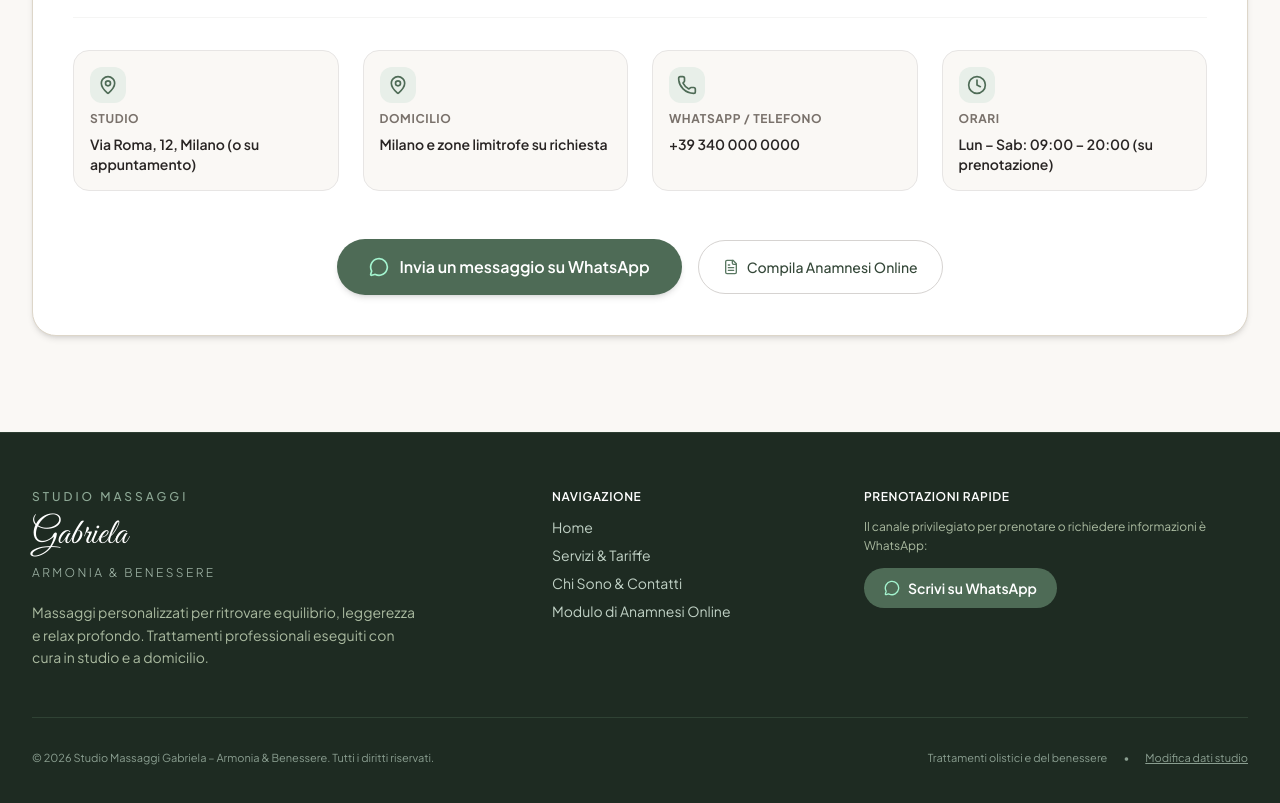
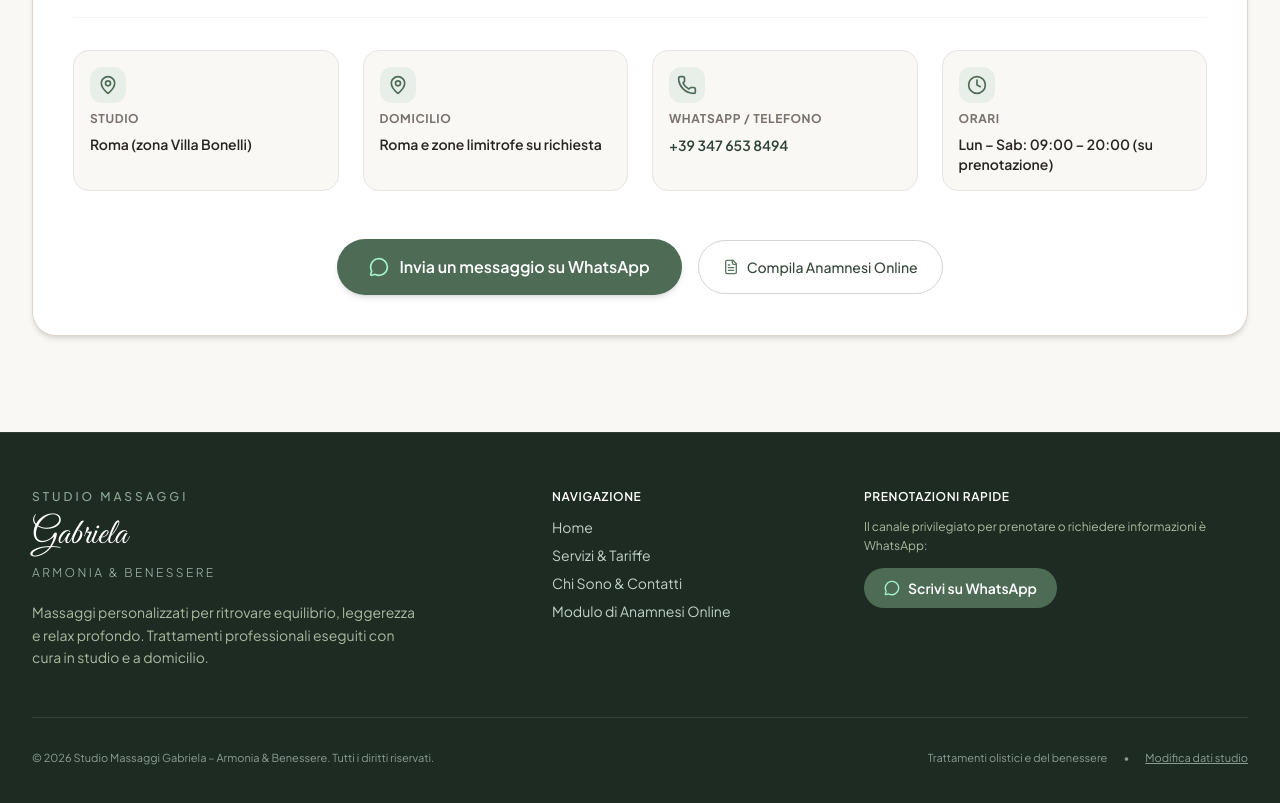
Before and after one commit to gabi710409/studio-massaggi-gabriela, a React (Vite) app: page / in a window 1280 px wide. Shown: the part 5000-5803 px from the top of the page. Built offline with nearby package versions, Linux system fonts and the light colour scheme; a web font is replaced by a local one.

Commit message:
Aggiornati recapiti: numero WhatsApp +39 347 653 8494 e sede studio Roma zona Villa Bonelli

```diff
--- a/src/App.tsx
+++ b/src/App.tsx
@@ -14,7 +14,20 @@ export default function App() {
   const [studioInfo, setStudioInfo] = useState<StudioInfo>(() => {
     try {
       const saved = localStorage.getItem('gabriela_studio_info');
-      return saved ? JSON.parse(saved) : DEFAULT_STUDIO_INFO;
+      if (saved) {
+        const parsed = JSON.parse(saved);
+        if (!parsed.whatsappNumber || parsed.whatsappNumber === '393400000000') {
+          parsed.whatsappNumber = DEFAULT_STUDIO_INFO.whatsappNumber;
+          parsed.phone = DEFAULT_STUDIO_INFO.phone;
+        }
+        if (!parsed.address || parsed.address.includes('Milano')) {
+          parsed.address = DEFAULT_STUDIO_INFO.address;
+          parsed.homeVisits = DEFAULT_STUDIO_INFO.homeVisits;
+        }
+        localStorage.setItem('gabriela_studio_info', JSON.stringify(parsed));
+        return parsed;
+      }
+      return DEFAULT_STUDIO_INFO;
     } catch {
       return DEFAULT_STUDIO_INFO;
     }
--- a/src/components/AboutMeContact.tsx
+++ b/src/components/AboutMeContact.tsx
@@ -161,9 +161,15 @@ export const AboutMeContact: React.FC<AboutMeContactProps> = ({
                 <Phone className="w-5 h-5" />
               </div>
               <h4 className="text-xs uppercase tracking-wider text-stone-500 font-bold">WhatsApp / Telefono</h4>
-              <p className="text-sm font-semibold text-stone-800 leading-snug">
-                {studioInfo.phone}
-              </p>
+              <a
+                href={whatsappLink}
+                target="_blank"
+                rel="noopener noreferrer"
+                className="text-sm font-semibold text-[#2D4334] hover:text-[#1E824C] hover:underline flex items-center gap-1.5 transition-colors"
+                title="Clicca per aprire la chat WhatsApp"
+              >
+                <span>{studioInfo.phone}</span>
+              </a>
             </div>
 
             {/* Orari */}
--- a/src/components/SettingsModal.tsx
+++ b/src/components/SettingsModal.tsx
@@ -87,7 +87,7 @@ export const SettingsModal: React.FC<SettingsModalProps> = ({
               type="text"
               value={formData.address}
               onChange={(e) => setFormData({...formData, address: e.target.value})}
-              placeholder="Es. Via Garibaldi 15, Milano"
+              placeholder="Es. Roma (zona Villa Bonelli)"
               className="w-full px-3 py-2 text-sm rounded-lg border border-stone-300 focus:ring-2 focus:ring-[#5A7862] bg-white"
             />
           </div>
@@ -101,7 +101,7 @@ export const SettingsModal: React.FC<SettingsModalProps> = ({
               type="text"
               value={formData.homeVisits}
               onChange={(e) => setFormData({...formData, homeVisits: e.target.value})}
-              placeholder="Es. Milano Centro, Porta Romana, Navigli..."
+              placeholder="Es. Roma e zone limitrofe su richiesta"
               className="w-full px-3 py-2 text-sm rounded-lg border border-stone-300 focus:ring-2 focus:ring-[#5A7862] bg-white"
             />
           </div>
--- a/src/data/treatments.ts
+++ b/src/data/treatments.ts
@@ -109,10 +109,10 @@ export interface StudioInfo {
 }
 
 export const DEFAULT_STUDIO_INFO: StudioInfo = {
-  phone: '+39 340 000 0000',
-  whatsappNumber: '393400000000',
-  address: 'Via Roma, 12, Milano (o su appuntamento)',
-  homeVisits: 'Milano e zone limitrofe su richiesta',
+  phone: '+39 347 653 8494',
+  whatsappNumber: '393476538494',
+  address: 'Roma (zona Villa Bonelli)',
+  homeVisits: 'Roma e zone limitrofe su richiesta',
   hours: 'Lun – Sab: 09:00 – 20:00 (su prenotazione)',
   priceStudio: '45 € – 50 €',
   priceHome: '60 € – 65 €',
```
